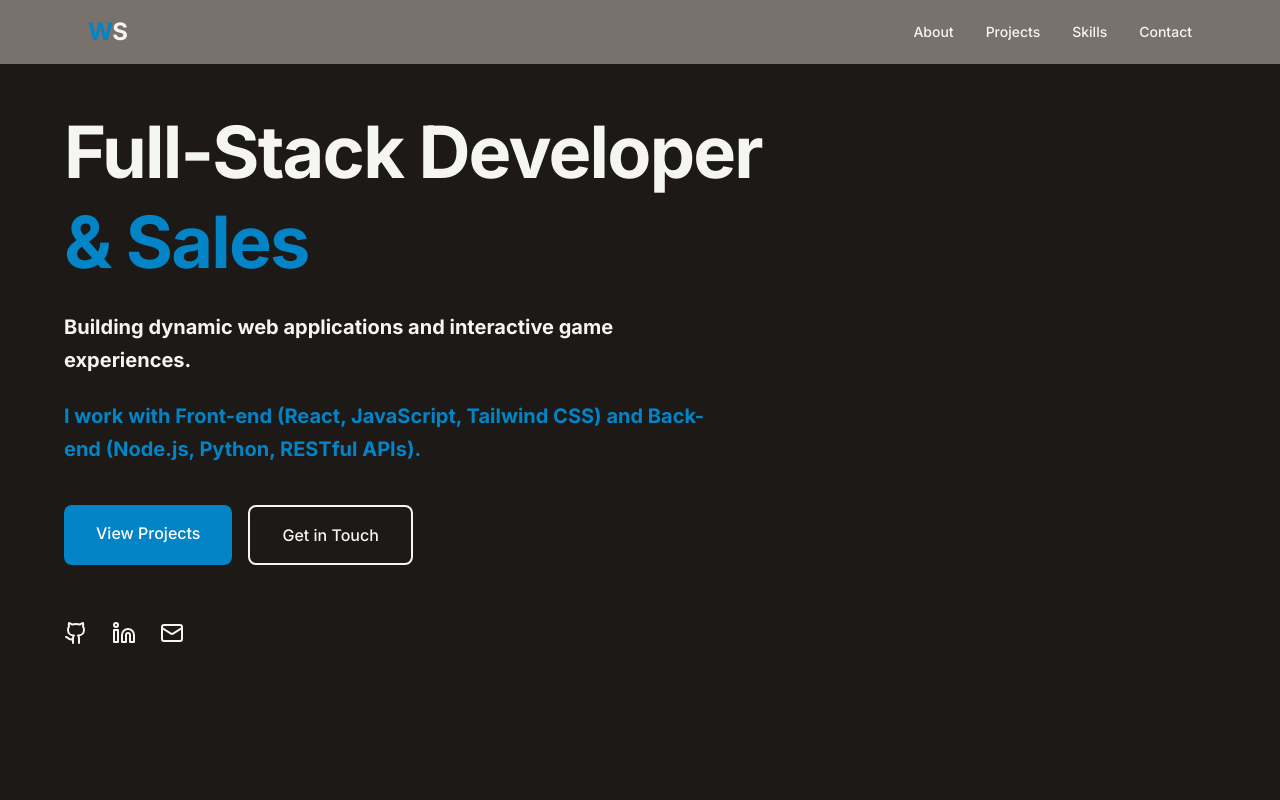
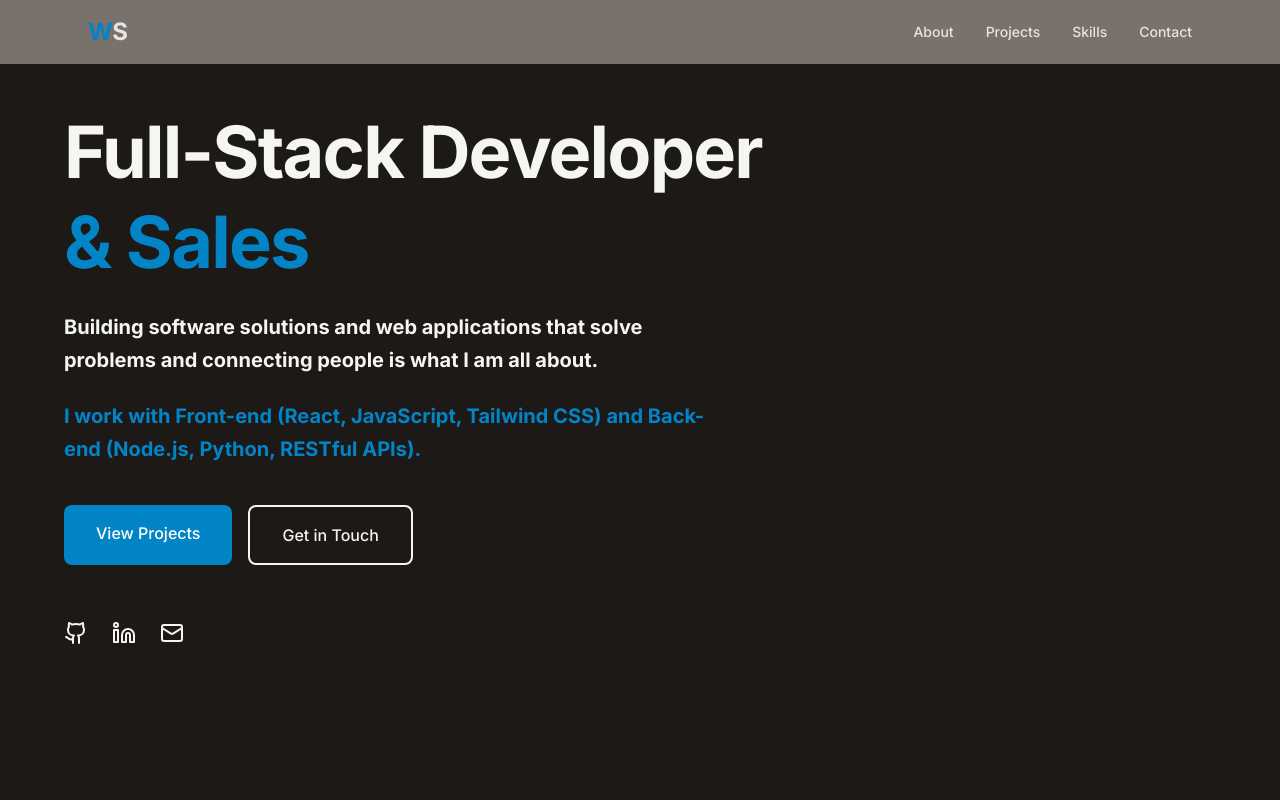
Before and after one commit to WJSchratt/Schratt_Portfolio, a React (Vite) app: page / in a window 1280 px wide. Shown: the top 800 px of the page. Built offline with nearby package versions, Linux system fonts and the light colour scheme.

Commit message:
small changes to the logic of the navbar

```diff
--- a/src/App.jsx
+++ b/src/App.jsx
@@ -12,8 +12,7 @@ import {
 function App() {
   const [activeSection, setActiveSection] = useState("home");
   const [isScrolled, setIsScrolled] = useState(false);
-  console.log('Current section:', activeSection);
-
+  console.log("Current section:", activeSection);
 
   const homeRef = useRef(null);
   const aboutRef = useRef(null);
@@ -21,19 +20,19 @@ function App() {
   const skillsRef = useRef(null);
   const contactRef = useRef(null);
 
-  const   navBarBackgroundColors = {
-    home:'bg-stone-500',
-    about: 'bg-stone-100',
-    projects: 'bg-stone-800',
-    skills: 'bg-blue-500',
-  }
+  const navBarBackgroundColors = {
+    home: "bg-stone-500",
+    about: "bg-stone-100",
+    projects: "bg-stone-100",
+    skills: "bg-blue-300",
+  };
 
-  const   navBarTextColors = {
-    home:'bg-stone-200',
-    about: 'bg-stone-800',
-    projects: 'bg-stone-800',
-    skills: 'bg-stone-500',
-  }
+  const navBarTextColors = {
+    home: "text-stone-200",
+    about: "text-stone-900",
+    projects: "text-stone-800",
+    skills: "text-stone-500",
+  };
 
   useEffect(() => {
     const handleScroll = () => {
@@ -45,29 +44,29 @@ function App() {
 
   useEffect(() => {
     const handleSectionChange = () => {
-      const scrollPosition = window.scrollY;  // Fixed typo
+      const scrollPosition = window.scrollY; // Fixed typo
       const navbarHeight = 80;
 
       if (scrollPosition < aboutRef.current.offsetTop - navbarHeight) {
-        setActiveSection('home');
-      }
-      else if (scrollPosition < projectsRef.current.offsetTop - navbarHeight) {
-        setActiveSection('about');
-      }
-      else if (scrollPosition < skillsRef.current.offsetTop - navbarHeight) {
+        setActiveSection("home");
+      } else if (
+        scrollPosition <
+        projectsRef.current.offsetTop - navbarHeight
+      ) {
+        setActiveSection("about");
+      } else if (scrollPosition < skillsRef.current.offsetTop - navbarHeight) {
         setActiveSection("projects");
-      }
-      else {  // Fixed typo
+      } else {
+        // Fixed typo
         setActiveSection("skills");
       }
-
     };
 
-    window.addEventListener('scroll', handleSectionChange);
+    window.addEventListener("scroll", handleSectionChange);
 
     handleSectionChange();
 
-    return () => window.removeEventListener('scroll', handleSectionChange);
+    return () => window.removeEventListener("scroll", handleSectionChange);
   }, []);
 
   const projects = [
@@ -120,14 +119,18 @@ function App() {
           <div className="flex justify-between items-center">
             <a href="#home" className="text-2xl font-bold tracking-tight">
               <span className="text-sky-600">W</span>
-              <span className="text-stone-100">S</span>
+              <span
+                className={`text-stone-100" ${navBarTextColors[activeSection]}`}
+              >
+                S
+              </span>
             </a>
             <div className="flex gap-8">
               {["About", "Projects", "Skills", "Contact"].map((item) => (
                 <a
                   key={item}
                   href={`#${item.toLowerCase()}`}
-                  className="text-sm font-medium hover:text-sky-600 transition-colors"
+                  className={`text-sm font-medium hover:text-sky-600 transition-colors ${navBarTextColors[activeSection]}`}
                 >
                   {item}
                 </a>
@@ -151,8 +154,8 @@ function App() {
             </h1>
 
             <p className="text-xl font-bold text-stone-100 max-w-2xl leading-relaxed">
-              Building dynamic web applications and interactive game
-              experiences.
+              Building software solutions and web applications that solve
+              problems and connecting people is what I am all about.
             </p>
             <p className="text-xl font-bold text-sky-600 max-w-2xl leading-relaxed">
               I work with Front-end (React, JavaScript, Tailwind CSS) and
@@ -414,21 +417,20 @@ function App() {
         <div className="max-w-4xl mx-auto text-center">
           <h2 className="text-5xl font-bold mb-6">Let's Work Together</h2>
           <p className="text-xl text-stone-300 mb-12 leading-relaxed">
-            I'm currently seeking full-stack development opportunities,
-            especially with companies that value international perspectives and
-            modern web technologies.
+            I'm currently seeking full-stack development opportunities. Lets
+            work together!
           </p>
 
           <div className="flex flex-col sm:flex-row gap-4 justify-center mb-12">
             <a
-              href="mailto:your.email@example.com"
+              href="mailto:schrattwalterdev@gmail.com"
               className="bg-sky-600 text-white px-8 py-4 rounded-lg font-medium hover:bg-sky-700 transition-all inline-flex items-center justify-center gap-2"
             >
               <Mail className="w-5 h-5" />
               Send Email
             </a>
             <a
-              href="https://linkedin.com/in/yourprofile"
+              href="https://www.linkedin.com/in/walter-schratt/"
               target="_blank"
               rel="noopener noreferrer"
               className="border-2 border-white text-white px-8 py-4 rounded-lg font-medium hover:bg-white hover:text-stone-900 transition-all inline-flex items-center justify-center gap-2"
@@ -448,7 +450,7 @@ function App() {
               <Github className="w-6 h-6" />
             </a>
             <a
-              href="https://linkedin.com/in/yourprofile"
+              href="https://www.linkedin.com/in/walter-schratt/"
               target="_blank"
               rel="noopener noreferrer"
               className="text-stone-400 hover:text-sky-400 transition-colors"
@@ -456,7 +458,7 @@ function App() {
               <Linkedin className="w-6 h-6" />
             </a>
             <a
-              href="mailto:your.email@example.com"
+              href="mailto:schrattwalterdev@gmail.com"
               className="text-stone-400 hover:text-sky-400 transition-colors"
             >
               <Mail className="w-6 h-6" />
@@ -467,7 +469,7 @@ function App() {
 
       <footer className="bg-stone-950 text-stone-400 py-8 px-6">
         <div className="max-w-6xl mx-auto text-center text-sm">
-          <p>© 2024 Walter Schratt. Built with React & Tailwind CSS.</p>
+          <p>© 2025 Walter Schratt. Built with React & Tailwind CSS.</p>
         </div>
       </footer>
     </div>
```
